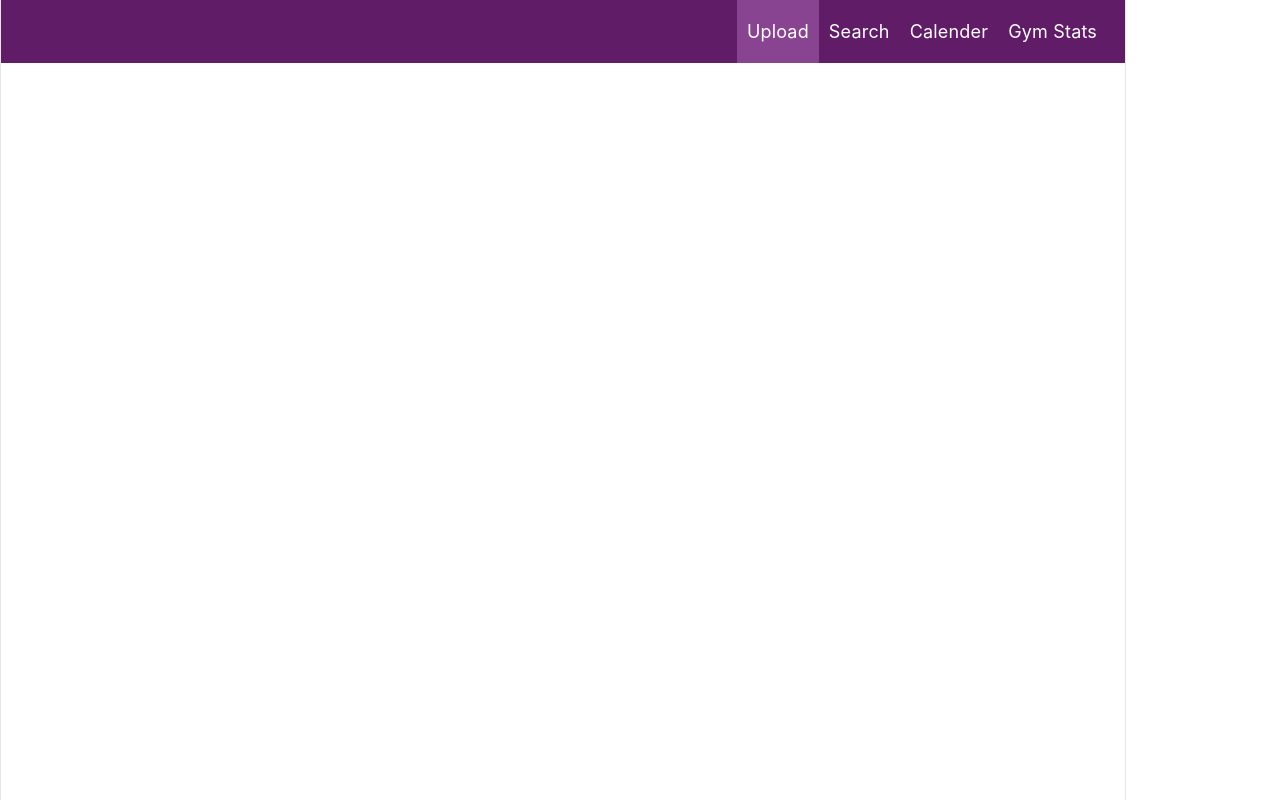
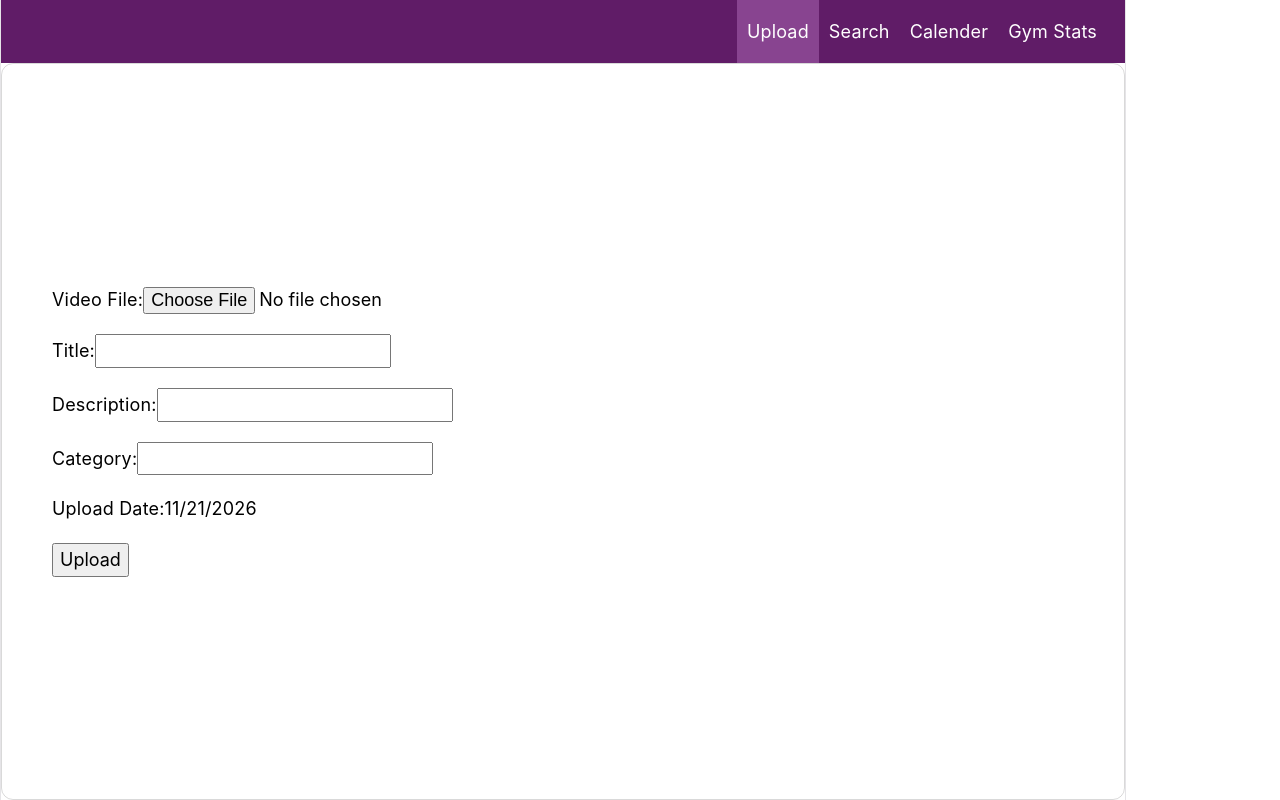
Before and after one commit to chasedye/MDG_Web_App, a Vue app: page /upload in a window 1280 px wide. Built offline with nearby package versions, Linux system fonts and the light colour scheme.

Commit message:
Add upload page
 - added beginning of upload page: file upload, title, description, category, date, button

 - added route to app.tsx

 - added basic styling to upload page

```diff
--- a/src/App.tsx
+++ b/src/App.tsx
@@ -1,6 +1,7 @@
 import NavBar from "./components/NavBar/AdminNavBar"
 import { Route, Routes } from "react-router-dom";
 import VideoSearchPage from "./pages/VideoSearchPage/VideoSearchPage";
+import VideoUploadPage from "./pages/VideoUploadPage/VideoUploadPage";
 import '@mantine/core/styles.css'
 import { MantineProvider } from "@mantine/core";
 import './assets/App.css';
@@ -10,10 +11,10 @@ function App() {
   return (
      <MantineProvider>
     <div className="container">
-
         <NavBar />
         <Routes>
           <Route path="/search" element={<VideoSearchPage />} />
+          <Route path="/upload" element={<VideoUploadPage />} />
         </Routes>
     </div>
     </MantineProvider>
--- /dev/null
+++ b/src/pages/VideoUploadPage/VideoUploadPage.module.css
@@ -0,0 +1,44 @@
+
+.uploadSection {
+    display: flex;
+    flex-direction: column;
+    justify-content: center;
+    align-items: start;
+    background-color: var(--mdg-background-off-white);
+    border: 1px solid rgba(0, 0, 0, 0.15);
+    border-radius: 12px;
+    box-shadow: 0 2px 6px rgba(red, green, blue, alpha);
+    padding: 10px;
+    gap: 20px;
+    padding-left: 50px;
+}
+
+.fileUpload {
+    display: flex;
+    align-items: center;
+}
+
+.setTitle {
+    display: flex;
+    align-items: center;
+}
+
+.setDescription {
+    display: flex;
+    align-items: center;
+}
+
+.setCategory {
+    display: flex;
+    align-items: center;
+}
+
+.date {
+    display: flex;
+    align-items: center;
+}
+
+.uploadBtn {
+    display: flex;
+    align-items: center;
+}
--- /dev/null
+++ b/src/pages/VideoUploadPage/VideoUploadPage.tsx
@@ -0,0 +1,45 @@
+import { useState } from "react";
+import axios from "axios";
+import style from "./VideoUploadPage.module.css";
+
+export default function VideoUploadPage() {
+
+    function CurrentDate() {
+        const today: Date = new Date();
+        // Formats based on user's locale (e.g., "11/27/2026")
+        const formattedDate: string = today.toLocaleDateString();
+        return formattedDate;
+    }
+
+    const [selectedFile, setSelectedFile] = useState<File | null>(null);
+    const [title, setTitle] = useState("");
+    const [description, setDescription] = useState("");
+    const [category, setCategory] = useState("");
+
+    return(
+        <section className={`page ${style.uploadSection}`}>
+            <div className= {`${style.fileUpload}`} >
+                <label>Video File:</label>
+                <input type="file" onChange={(e) => {setSelectedFile(e.target.files?.[0] ?? null)}} />
+            </div>
+            <div className= {`${style.setTitle}`} >
+                <label>Title: </label>
+                <input value={title} onChange={(e) => setTitle(e.target.value)} />
+            </div>
+            <div className= {`${style.setDescription}`} >
+                <label>Description: </label>
+                <input value={description} onChange={(e) => setDescription(e.target.value)} />
+            </div>
+            <div className= {`${style.setCategory}`} >
+                <label>Category:</label>
+                <input value={category} onChange={(e) => setCategory(e.target.value)} />
+            </div>
+            <div className={`${style.date}`}>
+                <label>Upload Date:{CurrentDate()}</label>
+            </div>
+            <button className={`${style.uploadBtn}`}>
+                Upload
+            </button>
+        </section>
+    );
+}
```
